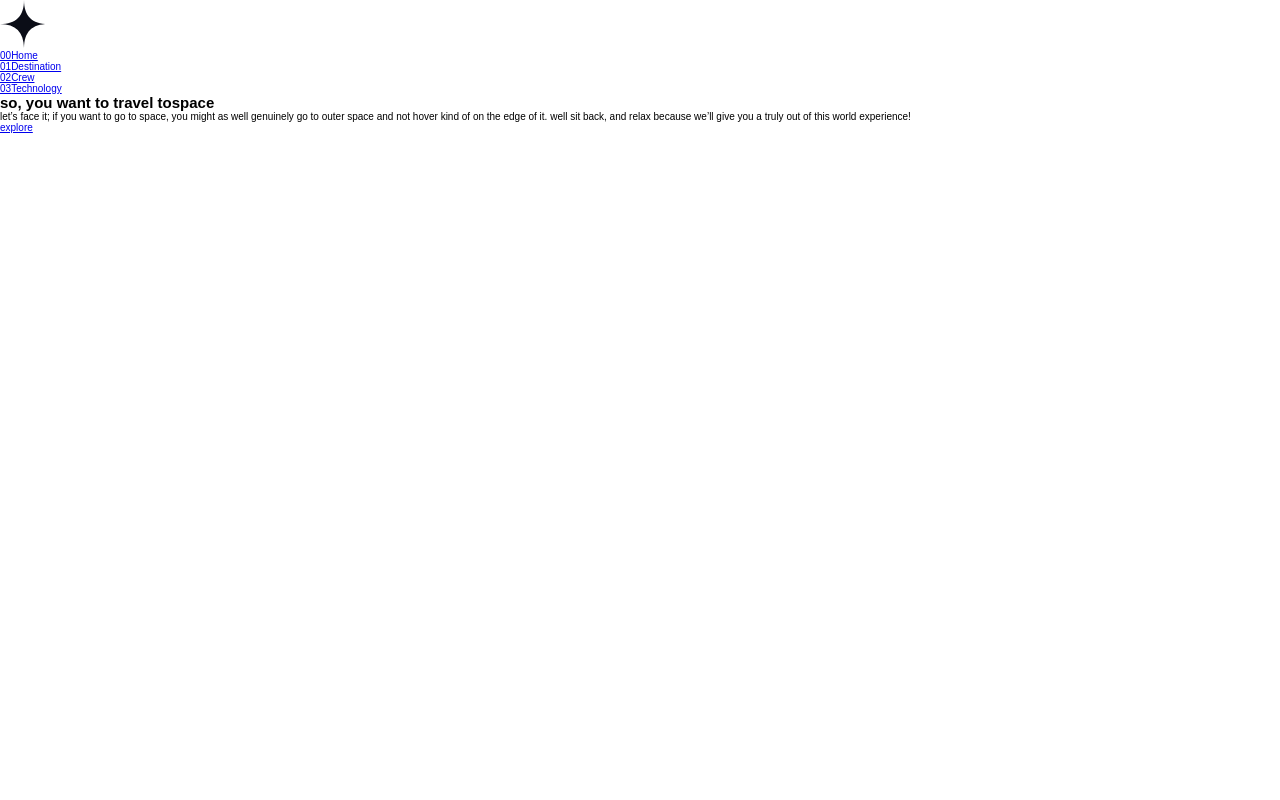
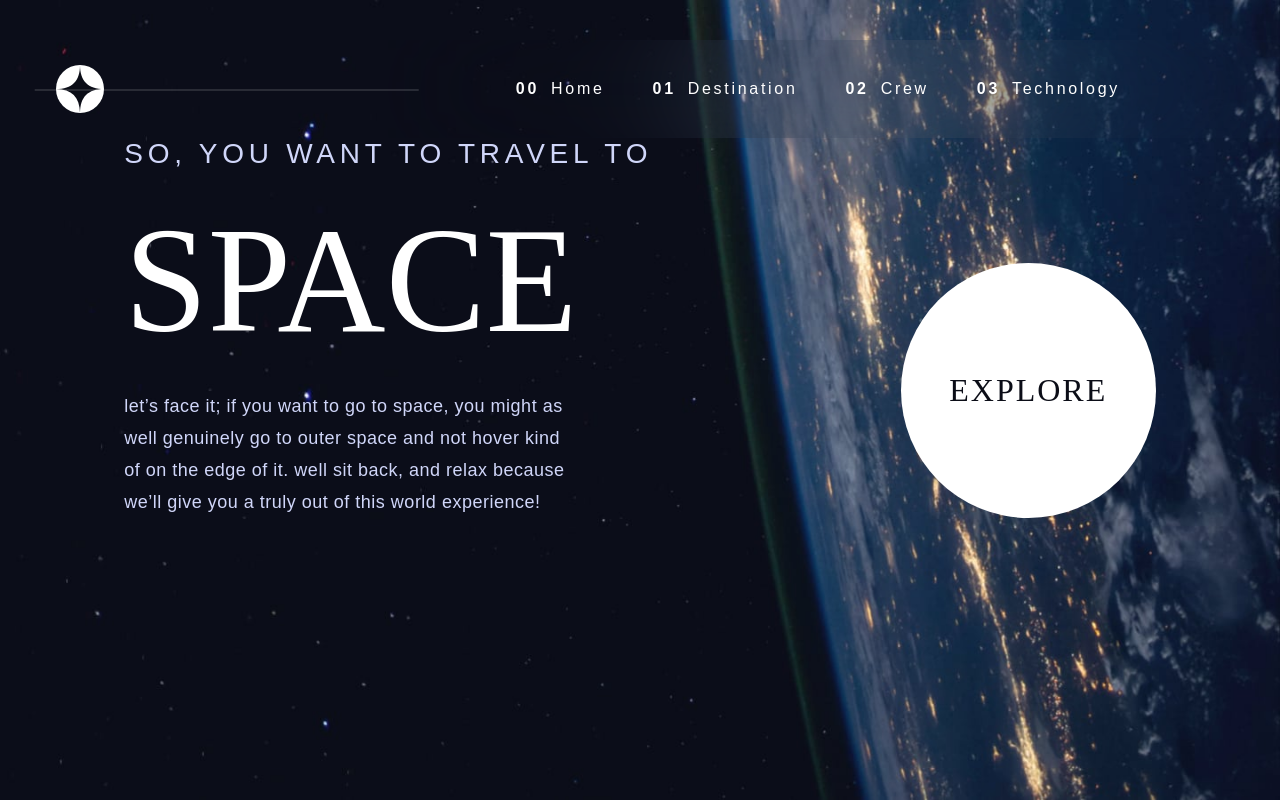
Before and after one commit to mmhosseinzadeh9190/space-tourism-website, a website built with Vite: page index.html in a window 1280 px wide. Built offline with nearby package versions, Linux system fonts and the light colour scheme.

Commit message:
style: update style

```diff
--- a/assets/sass/_abstracts.scss
+++ b/assets/sass/_abstracts.scss
@@ -13,3 +13,26 @@
   font-display: swap;
   src: url(../fonts/BarlowCondensed-Regular.ttf) format("truetype");
 }
+
+@mixin responsive($breakpoint) {
+  @if $breakpoint == mobile {
+    @media only screen and (max-width: 37.5em) {
+      @content;
+    } // 600px
+  }
+  @if $breakpoint == tablet-portrait {
+    @media only screen and (max-width: 56.25em) {
+      @content;
+    } // 900px
+  }
+  @if $breakpoint == tablet-landscape {
+    @media only screen and (max-width: 75em) {
+      @content;
+    } // 1200px
+  }
+  @if $breakpoint == big-desktop {
+    @media only screen and (min-width: 112.5em) {
+      @content;
+    } // 1800
+  }
+}
--- a/assets/sass/_base.scss
+++ b/assets/sass/_base.scss
@@ -17,10 +17,12 @@
 
 html {
   box-sizing: border-box;
-  font-size: 62.5%;
+  font-size: 62.5%; // 1REM = 10PX
 }
 
 body {
   font-family: "Barlow Condensed", sans-serif;
   font-weight: 400;
+  font-size: 1.6rem;
+  color: var(--color-white);
 }
--- a/assets/sass/_components.scss
+++ b/assets/sass/_components.scss
@@ -0,0 +1,93 @@
+.bg-container {
+  background-size: cover;
+  background-repeat: no-repeat;
+  min-height: 100vh;
+
+  &--home-page {
+    background-image: url(../img/home/background-home-desktop.jpg);
+  }
+}
+
+.logo {
+  margin-left: 5.6rem;
+}
+
+.header__nav {
+  -webkit-backdrop-filter: blur(8rem);
+  backdrop-filter: blur(8rem);
+  padding: 4rem 16rem 4rem 12.8rem;
+
+  &::before {
+    content: "";
+    display: block;
+    height: 0.1rem;
+    width: 30vw;
+    background-color: var(--color-white);
+    position: absolute;
+    top: 50%;
+    right: 100%;
+    transform: translate(8%, 50%);
+    opacity: 0.25;
+  }
+
+  &-list {
+    display: flex;
+    gap: 4.8rem;
+    list-style: none;
+  }
+
+  &-link {
+    display: flex;
+    gap: 1.2rem;
+    letter-spacing: 2.7px;
+    text-decoration: none;
+    color: var(--color-white);
+
+    span {
+      font-weight: bold;
+    }
+  }
+}
+
+.heading-primary {
+  font-size: 2.8rem;
+  color: var(--color-secondary);
+  font-weight: 400;
+  letter-spacing: 4.75px;
+  text-transform: uppercase;
+  span {
+    display: block;
+    font-family: "bellefair";
+    font-size: 15rem;
+    color: var(--color-white);
+    padding: 2.4rem 0;
+    letter-spacing: 0;
+  }
+}
+
+.hero-description {
+  width: 45rem;
+  color: var(--color-secondary);
+  font-size: 1.8rem;
+  line-height: 32px;
+  letter-spacing: 0.5px;
+}
+
+.hero-section__btn {
+  width: 25.5rem;
+  height: 25.5rem;
+  background-color: var(--color-white);
+  border-radius: 50rem;
+  display: flex;
+  transition: all 0.3s;
+  text-decoration: none;
+
+  span {
+    color: var(--color-primary);
+    font-size: 3.2rem;
+    font-family: "Bellefair";
+    letter-spacing: 2px;
+    text-transform: uppercase;
+    margin: auto;
+  }
+}
--- a/assets/sass/_layout.scss
+++ b/assets/sass/_layout.scss
@@ -0,0 +1,18 @@
+.bg-container {
+  flex-direction: column;
+  gap: 18vh;
+}
+
+.header {
+  display: flex;
+  align-items: center;
+  justify-content: space-between;
+  padding-top: 4rem;
+  position: relative;
+}
+
+.hero-section {
+  display: flex;
+  align-items: flex-end;
+  justify-content: space-around;
+}
```
Also changed, not shown: assets/css/style.css.
